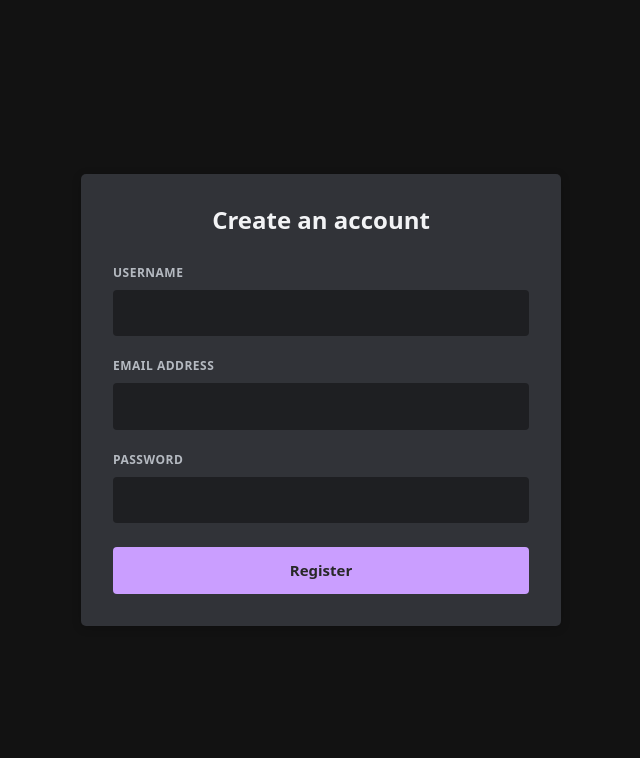
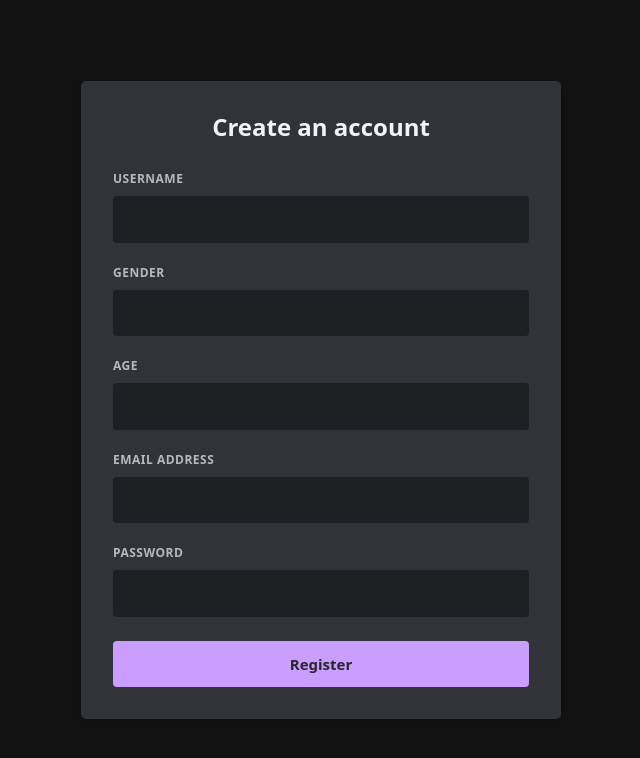
Before and after one commit to KacperZa/IOP, a Django app: page /register in a window 1280 px wide. Shown: the top 758 px of the page, without its empty margins (319-959 px from the left). Run offline with Django 5.2, Linux system fonts and the light colour scheme; parts of the project's set-up code (start-up, migrations or seed data) failed here and were passed over.

Commit message:
Dodanie nowych pól podczas rejestracji

```diff
--- a/iop/main/templates/main/users/register.html
+++ b/iop/main/templates/main/users/register.html
@@ -19,6 +19,16 @@
             </div>
 
             <div class="mb-3">
+              <label for="gender" class="form-label discord-label">Gender</label>
+              <input type="text" class="form-control discord-input" id="gender" name="gender" aria-describedby="gender" required>
+            </div>
+
+            <div class="mb-3">
+              <label for="age" class="form-label discord-label">age</label>
+              <input type="number" class="form-control discord-input" id="age" name="age" aria-describedby="age" required>
+            </div>
+
+            <div class="mb-3">
               <label for="email" class="form-label discord-label">Email address</label>
               <input type="email" class="form-control discord-input" id="email" name="email" aria-describedby="emailHelp" required>
             </div>
```
